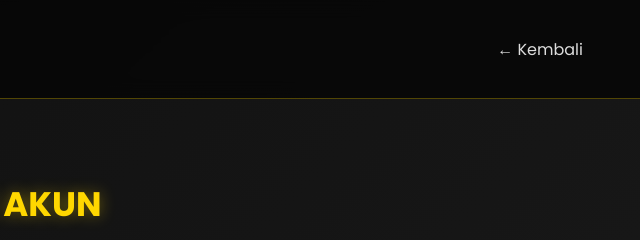
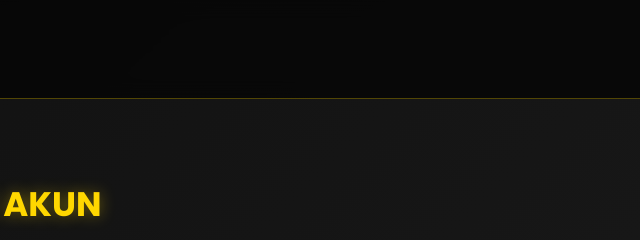
Before and after one commit to cikostoreffml/Ciko-Store, a plain HTML site: page produkall.html in a window 1280 px wide. Shown: the top 240 px of the page, 637-1277 px from the left. Drawn offline with Linux system fonts and the light colour scheme; files whose address does not match are found by name.

Commit message:
produkall.html

```diff
--- a/produkall.html
+++ b/produkall.html
@@ -155,7 +155,6 @@ header a:hover {
 
 <header>
   <h1>CikoStore</h1>
-  <a href="index.php">← Kembali</a>
 </header>
 
 <div class="container">
```
